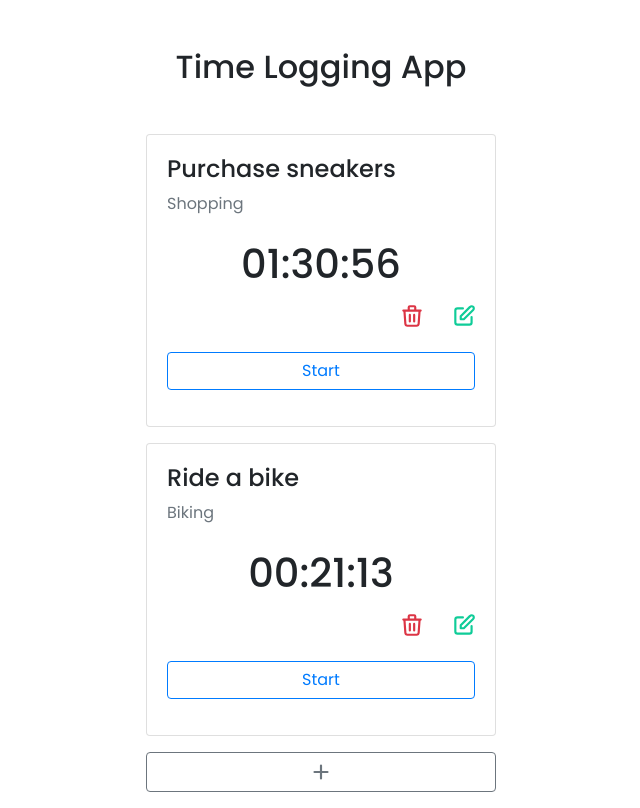
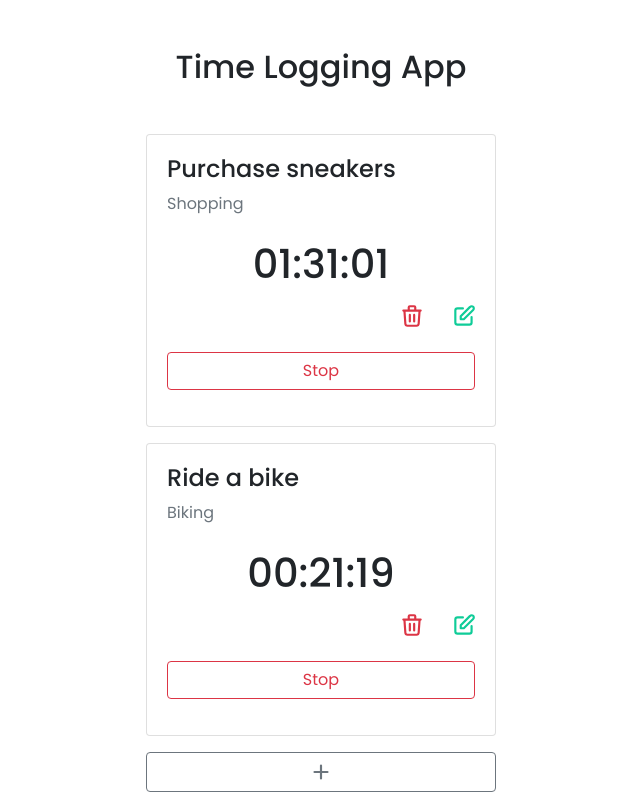
Before and after one commit to dindustack/time-logging-app, a React (Create React App) app: page / in a window 1280 px wide. Shown: the whole page, without its empty margins (319-959 px from the left). Built offline with nearby package versions, Linux system fonts and the light colour scheme.

Commit message:
Stop/Start button fix

```diff
--- a/src/components/TimersDashboard.js
+++ b/src/components/TimersDashboard.js
@@ -32,6 +32,14 @@ class TimersDashboard extends React.Component {
     this.deleteTimer(timerId);
   };
 
+  handleStartClick = (timerId) => {
+    this.startTimer(timerId);
+  };
+
+  handleStopClick = (timerId) => {
+    this.stopTimer(timerId);
+  };
+
   createTimer = (timer) => {
     const t = window.helpers.newTimer(timer);
     this.setState({
@@ -60,6 +68,40 @@ class TimersDashboard extends React.Component {
     });
   };
 
+  startTimer = (timerId) => {
+    const now = Date.now();
+
+    this.setState({
+      timers: this.state.timers.map((timer) => {
+        if (timer.id === timerId) {
+          return Object.assign({}, timer, {
+            runningSince: now,
+          });
+        } else {
+          return timer;
+        }
+      }),
+    });
+  };
+
+  stopTimer = (timerId) => {
+    const now = Date.now();
+
+    this.setState({
+      timers: this.state.timers.map((timer) => {
+        if (timer.id === timerId) {
+          const lastElapsed = now - timer.runningSince;
+          return Object.assign({}, timer, {
+            elapsed: timer.elapsed + lastElapsed,
+            runningSince: now,
+          });
+        } else {
+          return timer;
+        }
+      }),
+    });
+  };
+
   render() {
     <EditableTimerList
       timers={this.state.timers}
@@ -75,6 +117,8 @@ class TimersDashboard extends React.Component {
                 timers={this.state.timers}
                 onFormSubmit={this.handleEditFormSubmit}
                 onTrashClick={this.handleTrashClick}
+                onStartClick={this.handleStartClick}
+                onStopClick={this.handleStopClick}
               />
               <ToggleableTimerForm onFormSubmit={this.handleCreateFormSubmit} />
             </div>
@@ -97,6 +141,8 @@ class EditableTimerList extends React.Component {
         runningSince={timer.runningSince}
         onFormSubmit={this.props.onFormSubmit}
         onTrashClick={this.props.onTrashClick}
+        onStartClick={this.props.onStartClick}
+        onStopClick={this.props.onStopClick}
       />
     ));
     return (
@@ -148,6 +194,8 @@ class EditableTimer extends React.Component {
           runningSince={this.props.runningSince}
           onEditClick={this.handleEditClick}
           onTrashClick={this.props.onTrashClick}
+          onStartClick={this.props.onStartClick}
+          onStopClick={this.props.onStopClick}
         />
       );
     }
@@ -155,12 +203,30 @@ class EditableTimer extends React.Component {
 }
 
 class Timer extends React.Component {
+  componentDidMount() {
+    this.forceUpdateInterval = setInterval(() => this.forceUpdate(), 50);
+  }
+
+  componentWillUnmount() {
+    clearInterval(this.forceUpdateInterval);
+  }
+
+  handleStartClick = () => {
+    this.props.onStartClick(this.props.id);
+  };
+
   handleTrashClick = () => {
     this.props.onTrashClick(this.props.id);
   };
+
+  handleStopClick = () => {
+    this.props.onStopClick(this.props.id);
+  };
+
   render() {
     const elapsedString = window.helpers.renderElapsedString(
-      this.props.elapsed
+      this.props.elapsed,
+      this.props.runningSince
     );
     return (
       <>
@@ -179,7 +245,7 @@ class Timer extends React.Component {
 
             <div className="row justify-content-end mb-3">
               <div className="d-flex">
-                <button className="btn"  onClick={this.handleTrashClick}>
+                <button className="btn" onClick={this.handleTrashClick}>
                   <svg
                     xmlns="http:www.w3.org/2000/svg"
                     fill="none"
@@ -215,20 +281,49 @@ class Timer extends React.Component {
               </div>
             </div>
 
-            <div className="row mb-3">
-              <div className="col-12">
-                <button
-                  className="btn btn-outline-primary btn-block"
-                >
-                  Start
-                </button>
-              </div>
-            </div>
+            <TimerActionButton
+              timerIsRunning={!!this.props.runningSince}
+              onStartClick={this.handleStartClick}
+              onStopClick={this.handleStopClick}
+            />
+
             {/* <!-- End Row --> */}
           </div>
         </div>
       </>
     );
+  }
+}
+
+class TimerActionButton extends React.Component {
+  render() {
+    if (this.props.timerIsRunning) {
+      return (
+        <div className="row mb-3">
+          <div className="col-12">
+            <button
+              className="btn btn-outline-danger btn-block"
+              onClick={this.props.onStopClick}
+            >
+              Stop
+            </button>
+          </div>
+        </div>
+      );
+    } else {
+      return (
+        <div className="row mb-3">
+          <div className="col-12">
+            <button
+              className="btn btn-outline-success btn-block"
+              onClick={this.props.onStartClick}
+            >
+              Start
+            </button>
+          </div>
+        </div>
+      );
+    }
   }
 }
 
```
Also changed, not shown: 1 other file (tests, documents, lock files or other folders).
